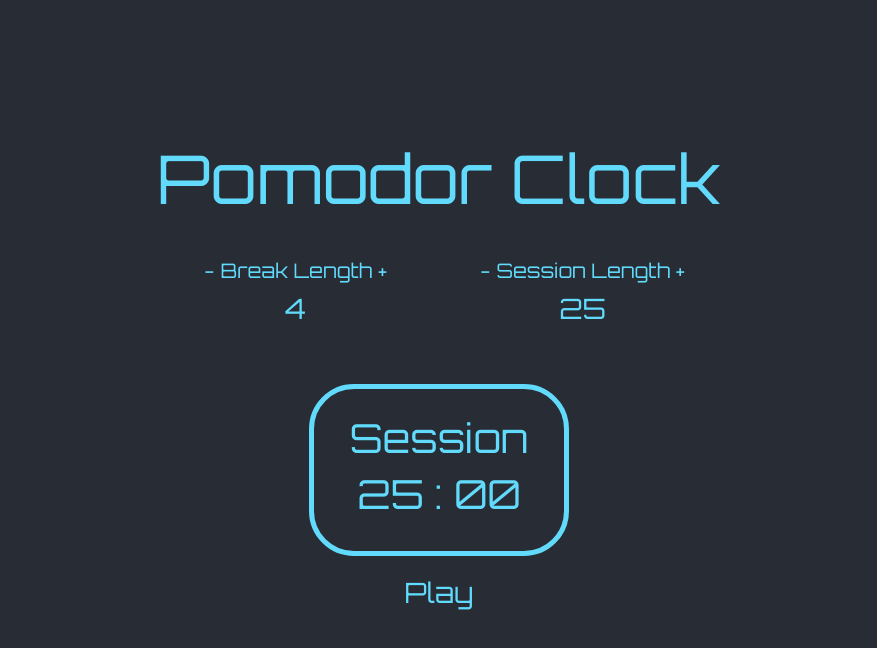
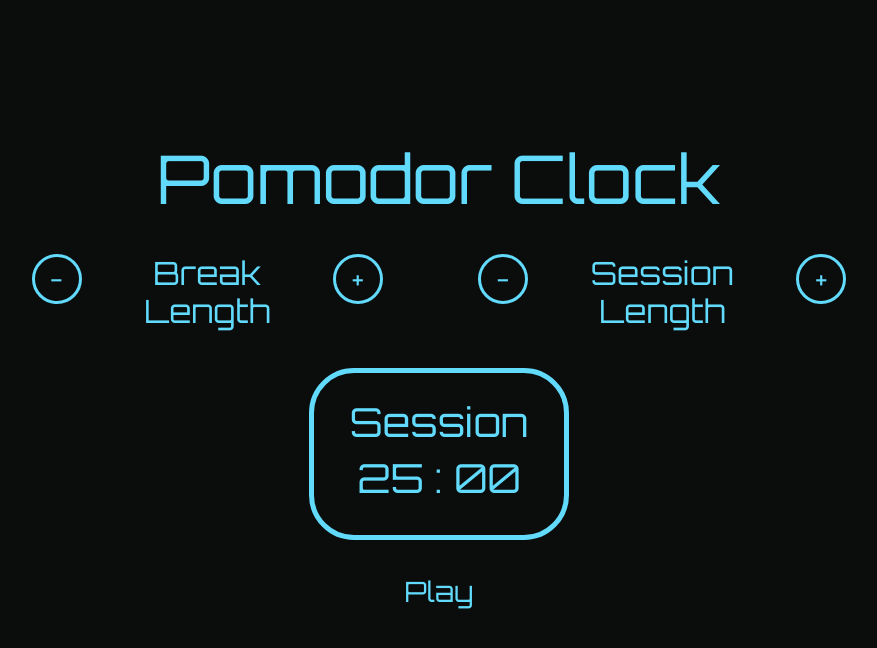
Before and after one commit to Cristian-Castillo/Pomodor-Clock-Project, a React (Create React App) app: page / in a window 1280 px wide. Shown: the top 648 px of the page, without its empty margins (201-1078 px from the left). Built offline with nearby package versions, Linux system fonts and the light colour scheme.

Commit message:
Add files via upload

```diff
--- a/src/components/Pomodor.js
+++ b/src/components/Pomodor.js
@@ -19,38 +19,42 @@ class Pomodor extends Component {
                             <h1 className = 'pomodorTitle'>Pomodor Clock</h1>
                         </div>
                             <div className ='row'>
-
-                            <div className ='col-6'>
-                                <h5>
-                                    <span>
+                                <div className ='col'>
                                     <button>-</button>
-                                            Break Length
+                                </div>
+                                <div className ='col'>
+                                    <h4 style={{fontSize:'2rem'}}>Break Length</h4>
+                                </div>
+                                <div className ='col'>
                                     <button>+</button>
-                                    </span>
-                                </h5>
-                                <BreakLength prop1 = {'4'}/>
                                 </div>
 
-                            <div className = 'col-6'>
-                                <h5>
-                                    <span>
+                                <div className ='col'>
                                     <button>-</button>
-                                            Session Length
+                                </div>
+                                <div className ='col'>
+                                    <h4 style={{fontSize:'2rem'}}>Session Length</h4>
+                                </div>
+                                <div className ='col'>
                                     <button>+</button>
-                                    </span>
-                                </h5>
-                                <SessionLength prop2 = {'25'} />
                                 </div>
-
                             </div>
-                        <div style= {{marginTop:'30px'}}className = 'row'>
+                        <div style= {{marginTop:'30px'}} className = 'row'>
                             <SessionTimeDisplay prop3 = '25 : 00'/>
                             <div style = {{margin:'auto'}}>
                                 <h3 className ='playStyle'>Play</h3>
                             </div>
                         </div>
                     </div>
+             {/* <BreakLength prop1 = {'4'}/>   */}
 
+{/*
+                            <div className = 'col-6'>
+                                <button>+</button>
+                                    <h4 style={{fontSize:'2.2rem'}}>Session Length</h4>
+                                <button>-</button>
+                                <SessionLength prop2 = {'25'} />
+                            </div> */}
             </div>
         )
     }
--- a/src/components/PomodorStyle.css
+++ b/src/components/PomodorStyle.css
@@ -1,6 +1,6 @@
 /* Body of App */
 .App-header {
-    background-color: #282c34;
+    background-color:var(--darkKnight);
     min-height: 100vh;
     display: flex;
     flex-direction: column;
@@ -11,13 +11,20 @@
 }
 
 button{
-    margin:auto;
     color:var(--customCyan);
-    background-color:#282c34;
-    border-radius:10px;
-    border-style:none;
+    background-color:var(--darkKnight);
+    border-radius:50%;
     outline:none;
+    border:3px solid var(--customCyan);
+    height:50px;
+    width:50px;
 }
+
+button:hover{
+    background-color:var(--customCyan);
+    color:var(--darkKnight);
+}
+
 button:focus {outline:0;}
 
 /* Responsive div holds child components */
@@ -25,19 +32,14 @@ button:focus {outline:0;}
     margin: 0px 5px 0px 5px;
 }
 
-/* Break Len & Session Len Cols */
-.col-6{
-    margin-top:20px;
-    padding:20px;
-}
-
 /* Main Pomodor Title */
 .pomodorTitle{
     font-size:4.2rem;
     margin:auto;
+    margin-bottom:35px;
 }
 
 /* Play button */
 .playStyle{
-    margin-top:20px;
+    margin-top:35px;
 }
--- a/src/index.css
+++ b/src/index.css
@@ -1,6 +1,7 @@
 /* CSS declared variables */
 :root{
-  --customCyan:#61dafb
+  --customCyan:#61dafb;
+  --darkKnight:#0b0c0c;
 }
 
 body{
@@ -8,7 +9,7 @@ body{
   font-family: 'Orbitron', sans-serif !important;
   -webkit-font-smoothing: antialiased;
   -moz-osx-font-smoothing: grayscale;
-  background-color: #282c34;
+  background-color:var(--darkKnight);
 }
 
 h1,h2,h3,h4,h5,h6{
```
Lines whose indentation alone changed are shown as unchanged.
